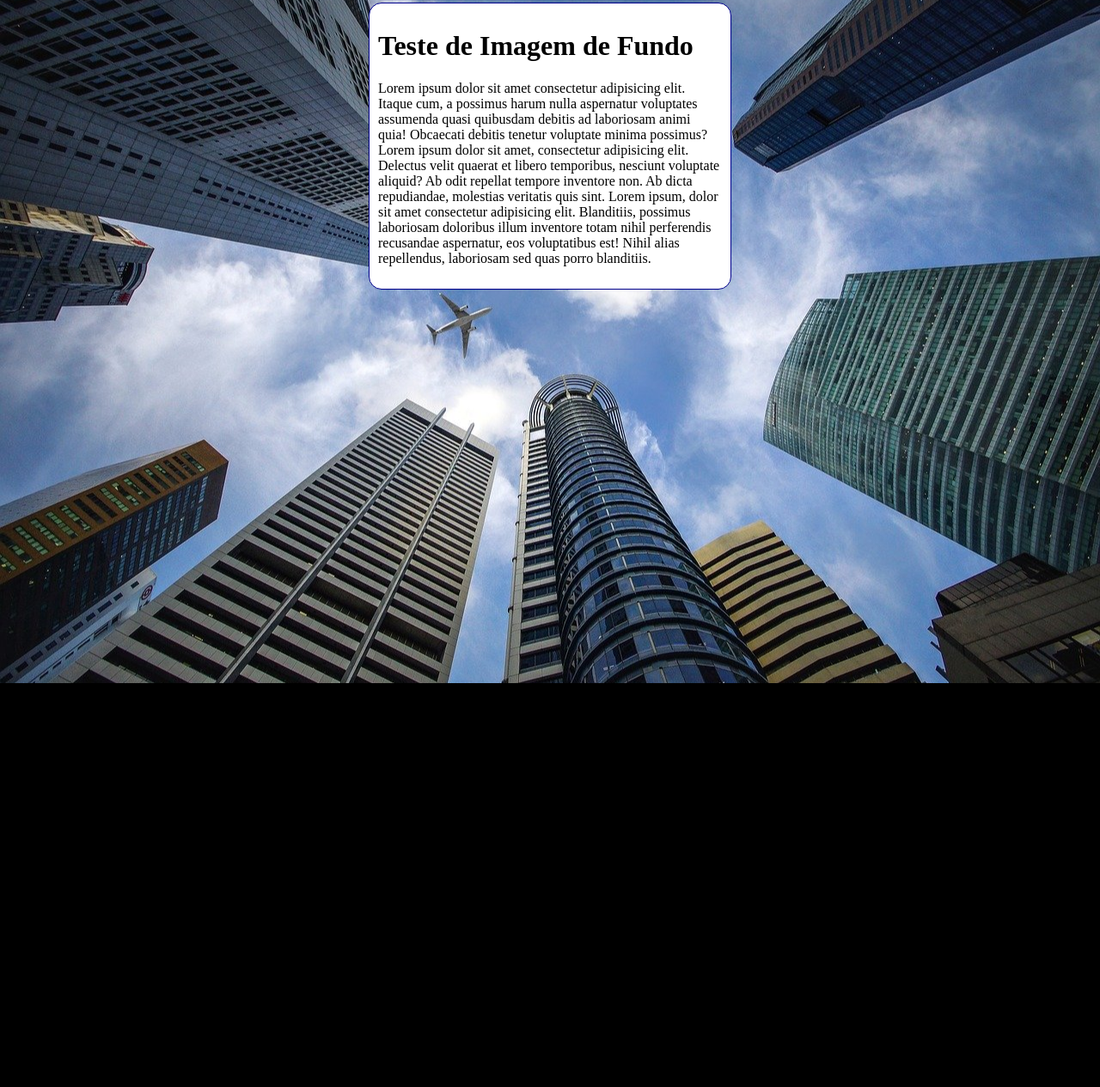
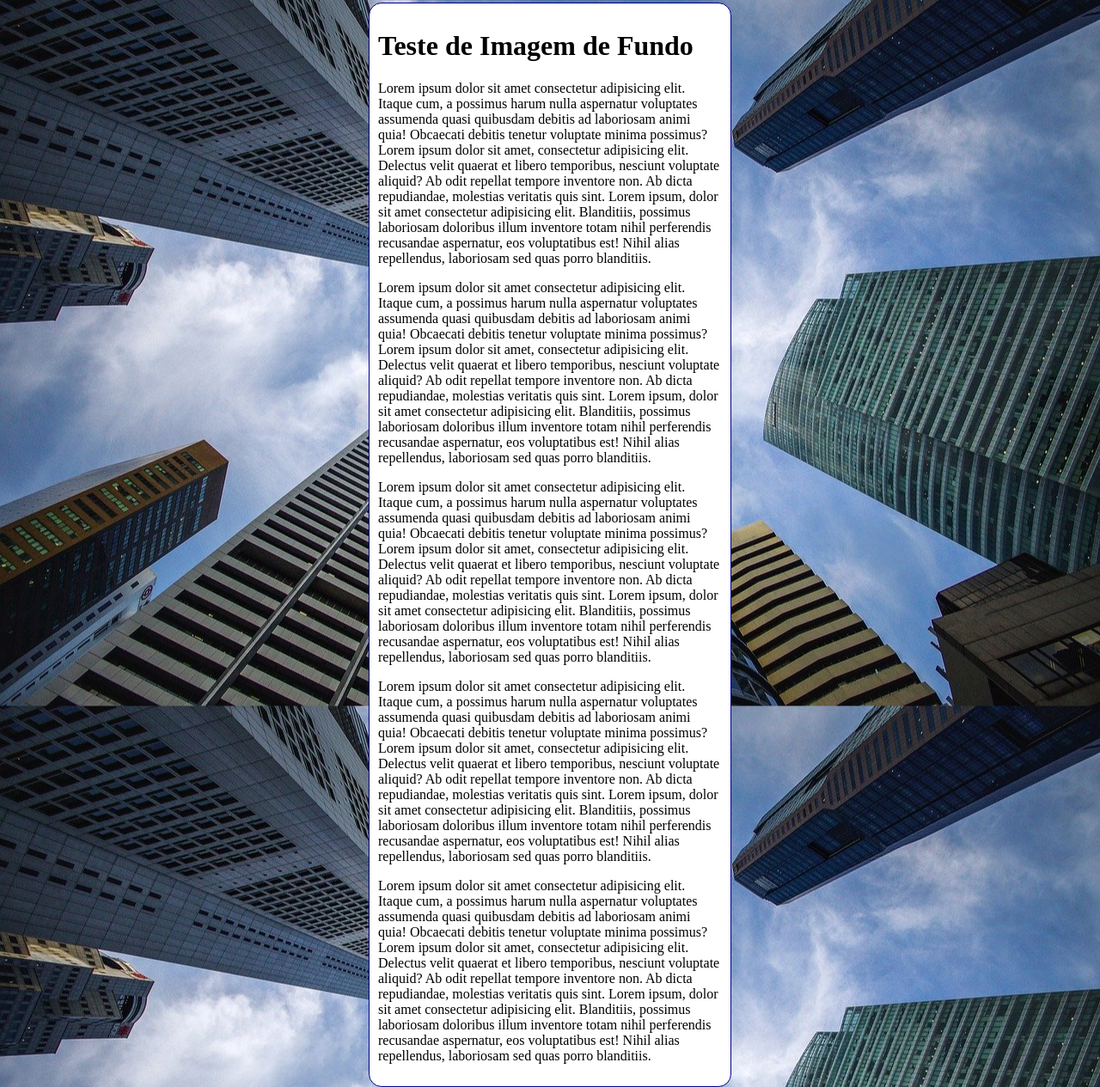
Before and after one commit to jvitorlk/html-css, a plain HTML site: page exercicios/ex022/fundo006.html in a window 1280 px wide. Shown: the part 5-1270 px from the top of the page at 86% size. Before the commit the page ends 800 px from the top, so only its background shows below. Drawn offline with Linux system fonts and the light colour scheme.

Commit message:
Update fundo006.html

```diff
--- a/exercicios/ex022/fundo006.html
+++ b/exercicios/ex022/fundo006.html
@@ -10,7 +10,7 @@
             background-color: black;
             background-image: url('imagens/wallpaper002.jpg');
             background-position: center center;
-            background-repeat: no-repeat;
+            background-repeat: repeat-y;
             background-size: cover;
         }
 
@@ -28,6 +28,10 @@
     <main>
         <h1>Teste de Imagem de Fundo</h1>
         <p>Lorem ipsum dolor sit amet consectetur adipisicing elit. Itaque cum, a possimus harum nulla aspernatur voluptates assumenda quasi quibusdam debitis ad laboriosam animi quia! Obcaecati debitis tenetur voluptate minima possimus?Lorem ipsum dolor sit amet, consectetur adipisicing elit. Delectus velit quaerat et libero temporibus, nesciunt voluptate aliquid? Ab odit repellat tempore inventore non. Ab dicta repudiandae, molestias veritatis quis sint. Lorem ipsum, dolor sit amet consectetur adipisicing elit. Blanditiis, possimus laboriosam doloribus illum inventore totam nihil perferendis recusandae aspernatur, eos voluptatibus est! Nihil alias repellendus, laboriosam sed quas porro blanditiis.</p>
+        <p>Lorem ipsum dolor sit amet consectetur adipisicing elit. Itaque cum, a possimus harum nulla aspernatur voluptates assumenda quasi quibusdam debitis ad laboriosam animi quia! Obcaecati debitis tenetur voluptate minima possimus?Lorem ipsum dolor sit amet, consectetur adipisicing elit. Delectus velit quaerat et libero temporibus, nesciunt voluptate aliquid? Ab odit repellat tempore inventore non. Ab dicta repudiandae, molestias veritatis quis sint. Lorem ipsum, dolor sit amet consectetur adipisicing elit. Blanditiis, possimus laboriosam doloribus illum inventore totam nihil perferendis recusandae aspernatur, eos voluptatibus est! Nihil alias repellendus, laboriosam sed quas porro blanditiis.</p>
+        <p>Lorem ipsum dolor sit amet consectetur adipisicing elit. Itaque cum, a possimus harum nulla aspernatur voluptates assumenda quasi quibusdam debitis ad laboriosam animi quia! Obcaecati debitis tenetur voluptate minima possimus?Lorem ipsum dolor sit amet, consectetur adipisicing elit. Delectus velit quaerat et libero temporibus, nesciunt voluptate aliquid? Ab odit repellat tempore inventore non. Ab dicta repudiandae, molestias veritatis quis sint. Lorem ipsum, dolor sit amet consectetur adipisicing elit. Blanditiis, possimus laboriosam doloribus illum inventore totam nihil perferendis recusandae aspernatur, eos voluptatibus est! Nihil alias repellendus, laboriosam sed quas porro blanditiis.</p>
+        <p>Lorem ipsum dolor sit amet consectetur adipisicing elit. Itaque cum, a possimus harum nulla aspernatur voluptates assumenda quasi quibusdam debitis ad laboriosam animi quia! Obcaecati debitis tenetur voluptate minima possimus?Lorem ipsum dolor sit amet, consectetur adipisicing elit. Delectus velit quaerat et libero temporibus, nesciunt voluptate aliquid? Ab odit repellat tempore inventore non. Ab dicta repudiandae, molestias veritatis quis sint. Lorem ipsum, dolor sit amet consectetur adipisicing elit. Blanditiis, possimus laboriosam doloribus illum inventore totam nihil perferendis recusandae aspernatur, eos voluptatibus est! Nihil alias repellendus, laboriosam sed quas porro blanditiis.</p>
+        <p>Lorem ipsum dolor sit amet consectetur adipisicing elit. Itaque cum, a possimus harum nulla aspernatur voluptates assumenda quasi quibusdam debitis ad laboriosam animi quia! Obcaecati debitis tenetur voluptate minima possimus?Lorem ipsum dolor sit amet, consectetur adipisicing elit. Delectus velit quaerat et libero temporibus, nesciunt voluptate aliquid? Ab odit repellat tempore inventore non. Ab dicta repudiandae, molestias veritatis quis sint. Lorem ipsum, dolor sit amet consectetur adipisicing elit. Blanditiis, possimus laboriosam doloribus illum inventore totam nihil perferendis recusandae aspernatur, eos voluptatibus est! Nihil alias repellendus, laboriosam sed quas porro blanditiis.</p>
     </main>
 </body>
 </html>
```
